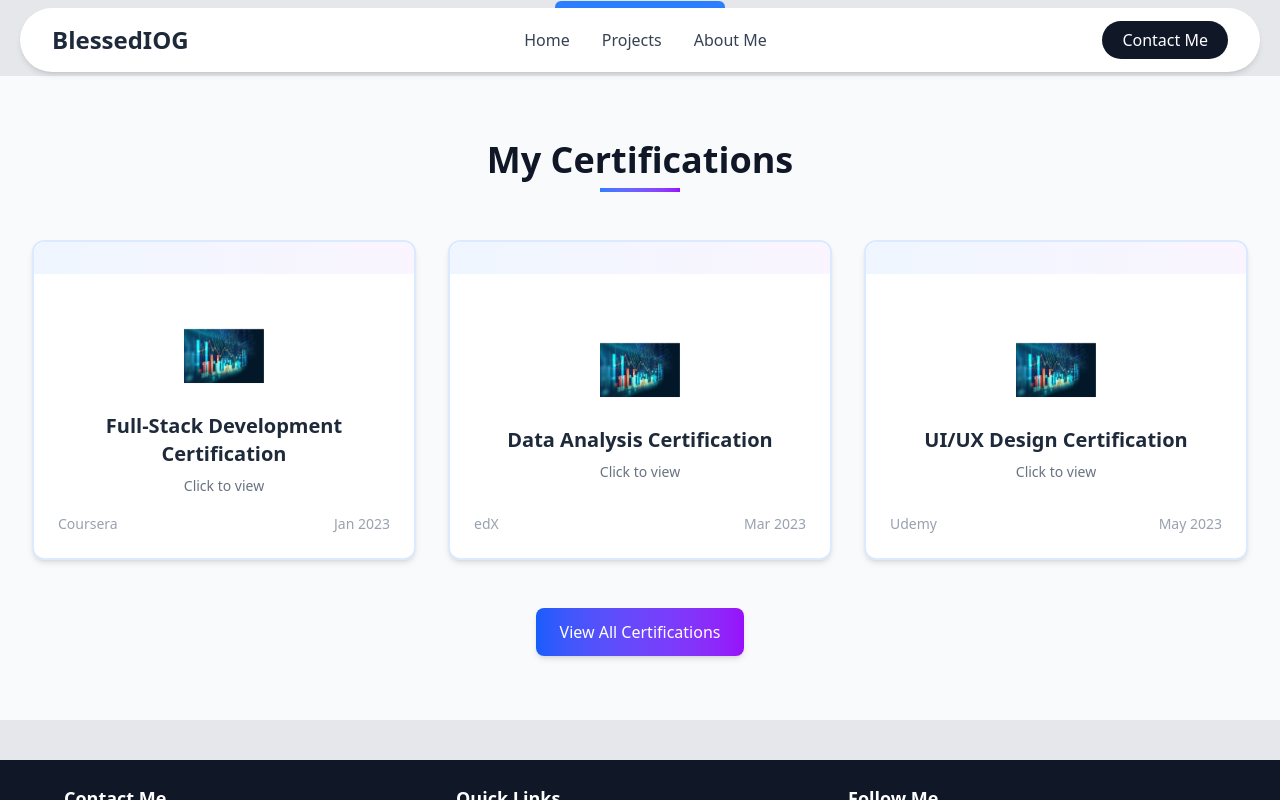
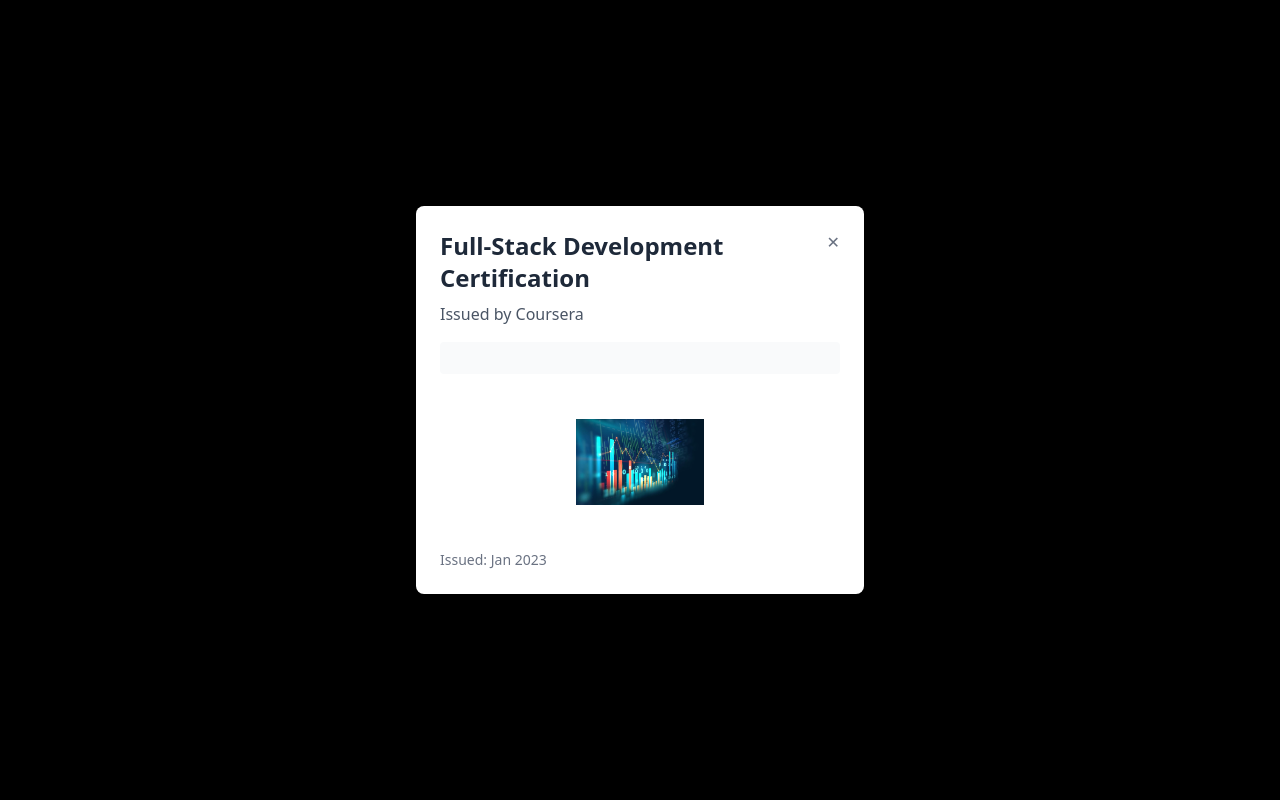
Before and after one commit to Oluwasegun122/blessediog, a Next.js app: page / in a window 1280 px wide. Both pictures are taken after a click on the element 224 px from the left and 2084 px from the top of the page. Shown: the part 1684-2484 px from the top of the page. Built offline with nearby package versions, Linux system fonts and the light colour scheme.

Commit message:
first commit

```diff
--- a/app/components/CertificationsSection.tsx
+++ b/app/components/CertificationsSection.tsx
@@ -17,6 +17,7 @@ interface Certification {
 export default function CertificationsSection() {
   const [certs, setCerts] = useState<Certification[]>([]);
   const [loading, setLoading] = useState(true);
+  const [selectedCert, setSelectedCert] = useState<Certification | null>(null);
 
   useEffect(() => {
     fetch("/api/certifications")
@@ -60,13 +61,17 @@ export default function CertificationsSection() {
           {certs.map((cert) => (
             <div
               key={cert.id}
-              className="relative h-80 w-full perspective-1000 cursor-pointer group"
-              onClick={() => {}}
+              className="relative h-80 w-full cursor-pointer"
+              onClick={() => setSelectedCert(cert)}
             >
-              {/* Front Side (Envelope) */}
-              <div className="absolute inset-0 bg-white border-2 border-blue-100 rounded-xl p-6 shadow-md transition-all duration-500 transform-style-preserve-3d backface-hidden flex flex-col">
-                <div className="absolute top-0 left-0 right-0 h-8 bg-gradient-to-r from-blue-50 to-purple-50 rounded-t-xl"></div>
-                <div className="flex-1 flex flex-col items-center justify-center pt-8">
+              {/* Envelope Design */}
+              <div className="absolute inset-0 bg-white border-2 border-blue-100 rounded-lg shadow-md overflow-hidden">
+                {/* Envelope Flap */}
+                <div className="absolute top-0 left-0 right-0 h-10 bg-gradient-to-r from-blue-50 to-purple-50 transform origin-top -rotate-2 scale-x-105"></div>
+
+                {/* Envelope Body */}
+                <div className="absolute inset-0 pt-12 pb-6 px-6 flex flex-col">
+                  <div className="flex-1 flex flex-col items-center justify-center">
                     <div className="relative w-20 h-20 mb-4">
                       <Image
                         src={cert.image}
@@ -85,25 +90,6 @@ export default function CertificationsSection() {
                     <span>{cert.date}</span>
                   </div>
                 </div>
-
-              {/* Back Side (Details) */}
-              <div className="absolute inset-0 bg-white rounded-xl p-6 shadow-lg transform-style-preserve-3d backface-hidden rotate-y-180 flex flex-col">
-                <h3 className="text-xl font-bold text-blue-600">
-                  {cert.title}
-                </h3>
-                <p className="text-gray-600 mt-2">Issued by {cert.issuer}</p>
-                <div className="my-4 p-4 bg-gray-50 rounded">
-                  <p className="text-gray-700">
-                    {cert.description ||
-                      "Professional certification demonstrating expertise in this area."}
-                  </p>
-                </div>
-                <div className="mt-auto text-sm text-gray-500 space-y-1">
-                  <p>Issued: {cert.date}</p>
-                  {cert.credentialId && (
-                    <p>Credential ID: {cert.credentialId}</p>
-                  )}
-                </div>
               </div>
             </div>
           ))}
@@ -119,17 +105,56 @@ export default function CertificationsSection() {
         </div>
       </div>
 
-      <style jsx global>{`
-        .transform-style-preserve-3d {
-          transform-style: preserve-3d;
-        }
-        .backface-hidden {
-          backface-visibility: hidden;
-        }
-        .rotate-y-180 {
-          transform: rotateY(180deg);
-        }
-      `}</style>
+      {/* Modal for Certificate Details */}
+      {selectedCert && (
+        <div
+          className="fixed inset-0 bg-black bg-opacity-50 flex items-center justify-center z-50 p-4"
+          onClick={() => setSelectedCert(null)}
+        >
+          <div
+            className="bg-white rounded-lg max-w-md w-full p-6 shadow-xl"
+            onClick={(e) => e.stopPropagation()}
+          >
+            <div className="flex justify-between items-start">
+              <h3 className="text-2xl font-bold text-gray-800">
+                {selectedCert.title}
+              </h3>
+              <button
+                onClick={() => setSelectedCert(null)}
+                className="text-gray-500 hover:text-gray-700"
+              >
+                ✕
+              </button>
+            </div>
+
+            <p className="text-gray-600 mt-2">
+              Issued by {selectedCert.issuer}
+            </p>
+
+            <div className="my-4 p-4 bg-gray-50 rounded">
+              <p className="text-gray-700">{selectedCert.description}</p>
+            </div>
+
+            <div className="mt-6 flex justify-center">
+              <div className="relative w-32 h-32">
+                <Image
+                  src={selectedCert.image}
+                  alt={selectedCert.title}
+                  fill
+                  className="object-contain"
+                />
+              </div>
+            </div>
+
+            <div className="mt-6 text-sm text-gray-500 space-y-1">
+              <p>Issued: {selectedCert.date}</p>
+              {selectedCert.credentialId && (
+                <p>Credential ID: {selectedCert.credentialId}</p>
+              )}
+            </div>
+          </div>
+        </div>
+      )}
     </section>
   );
 }
```
Lines whose indentation alone changed are shown as unchanged.
